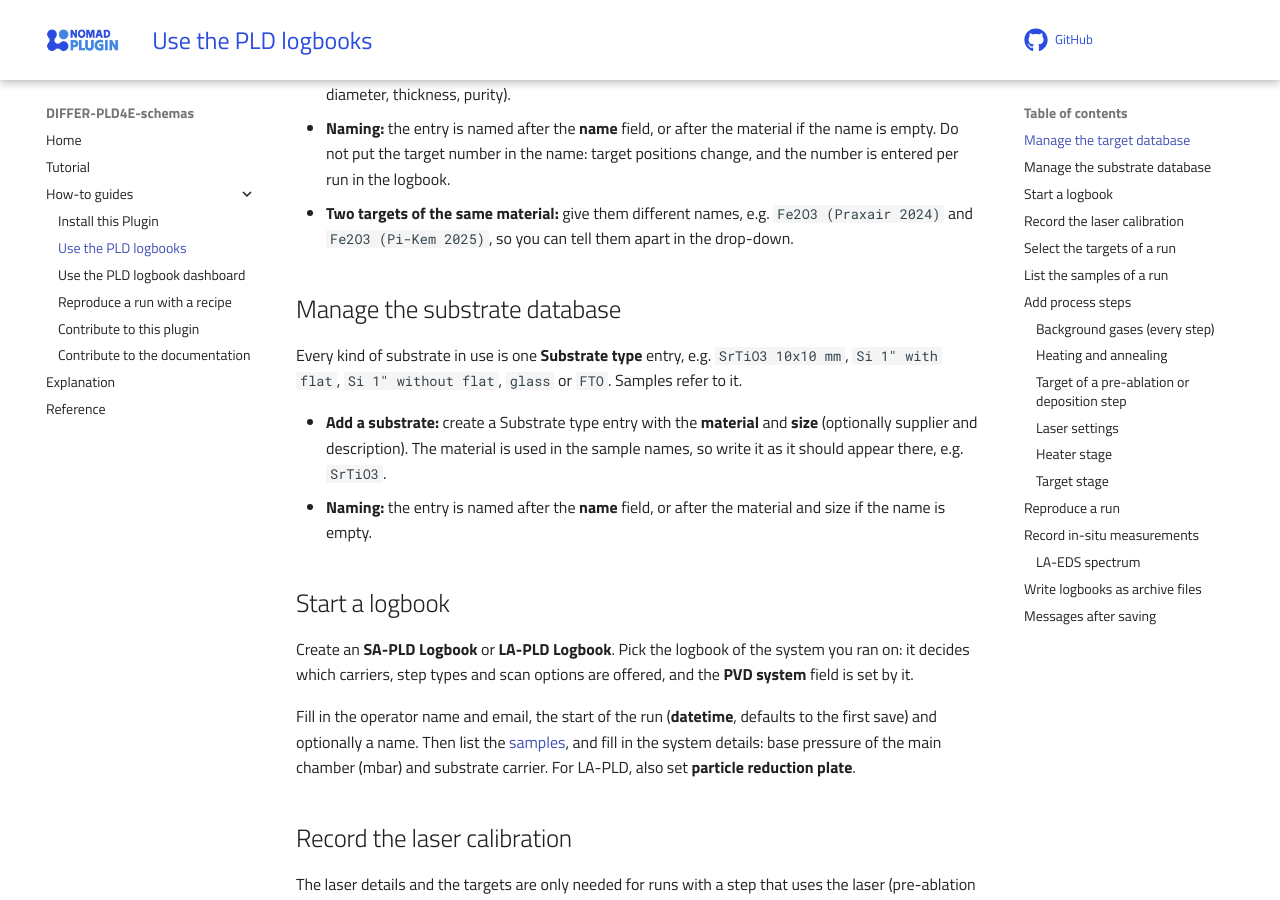
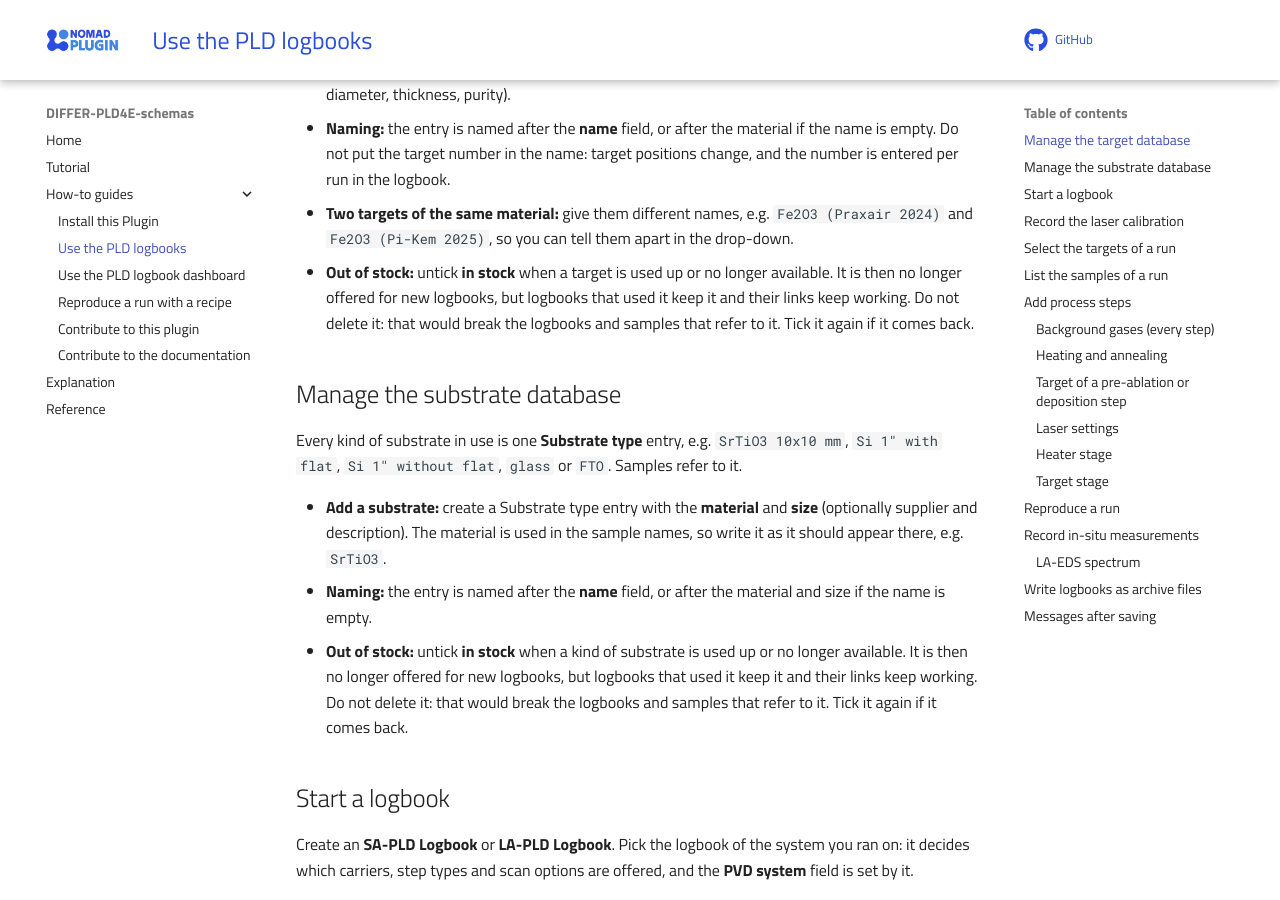
Before and after one commit to timval-differ/differ-pld4energy-schemas, an MkDocs documentation site: the page built from docs/how_to/use_this_plugin.md, in a window 1280 px wide and 900 px high, scrolled down 463 px. Built offline with MkDocs 1.6.1 and Material for MkDocs 9.7.7, drawn with Linux system fonts in a browser that asks for light colours; comment, search, counter and statistics services are not loaded.

Commit message:
update docs

```diff
--- a/docs/how_to/use_this_plugin.md
+++ b/docs/how_to/use_this_plugin.md
@@ -21,6 +21,10 @@ Every physical target is one **PLD Target** entry.
 - **Two targets of the same material:** give them different names, e.g.
   `Fe2O3 (Praxair 2024)` and `Fe2O3 (Pi-Kem 2025)`, so you can tell them apart
   in the drop-down.
+- **Out of stock:** untick **in stock** when a target is used up or no longer
+  available. It is then no longer offered for new logbooks, but logbooks that
+  used it keep it and their links keep working. Do not delete it: that would
+  break the logbooks and samples that refer to it. Tick it again if it comes back.
 
 ## Manage the substrate database
 
@@ -33,6 +37,10 @@ Samples refer to it.
   sample names, so write it as it should appear there, e.g. `SrTiO3`.
 - **Naming:** the entry is named after the **name** field, or after the
   material and size if the name is empty.
+- **Out of stock:** untick **in stock** when a kind of substrate is used up or no longer
+  available. It is then no longer offered for new logbooks, but logbooks that
+  used it keep it and their links keep working. Do not delete it: that would
+  break the logbooks and samples that refer to it. Tick it again if it comes back.
 
 ## Start a logbook
 
```
Also changed, not shown: docs/how_to/use_the_dashboard.md (+3 -0 lines), docs/reference/references.md (+2 -0 lines).
